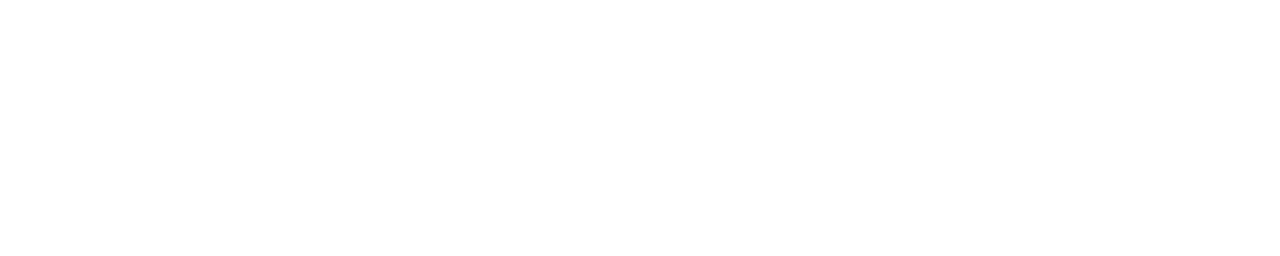
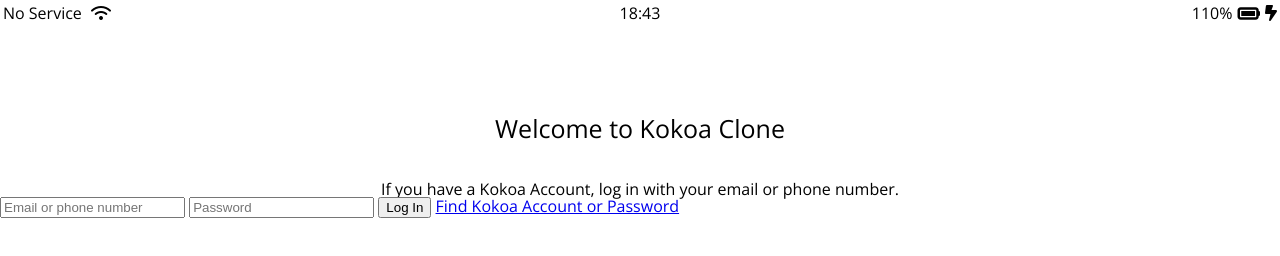
Before and after one commit to hong-kyungs/kokoa-clone-2022, a plain HTML site: page index.html in a window 1280 px wide. Drawn offline with nearby package versions, Linux system fonts and the light colour scheme.

Commit message:
login page in progress

```diff
--- /dev/null
+++ b/css/reset.css
@@ -0,0 +1,124 @@
+html,
+body,
+div,
+span,
+applet,
+object,
+iframe,
+h1,
+h2,
+h3,
+h4,
+h5,
+h6,
+p,
+blockquote,
+pre,
+a,
+abbr,
+acronym,
+address,
+big,
+cite,
+code,
+del,
+dfn,
+em,
+img,
+ins,
+kbd,
+q,
+s,
+samp,
+small,
+strike,
+strong,
+sub,
+sup,
+tt,
+var,
+b,
+u,
+i,
+center,
+dl,
+dt,
+dd,
+ol,
+ul,
+li,
+fieldset,
+form,
+label,
+legend,
+table,
+caption,
+tbody,
+tfoot,
+thead,
+tr,
+th,
+td,
+article,
+aside,
+canvas,
+details,
+embed,
+figure,
+figcaption,
+footer,
+header,
+hgroup,
+menu,
+nav,
+output,
+ruby,
+section,
+summary,
+time,
+mark,
+audio,
+video {
+	margin: 0;
+	padding: 0;
+	border: 0;
+	font-size: 100%;
+	font: inherit;
+	vertical-align: baseline;
+}
+/* HTML5 display-role reset for older browsers */
+article,
+aside,
+details,
+figcaption,
+figure,
+footer,
+header,
+hgroup,
+menu,
+nav,
+section {
+	display: block;
+}
+body {
+	line-height: 1;
+}
+ol,
+ul {
+	list-style: none;
+}
+blockquote,
+q {
+	quotes: none;
+}
+blockquote:before,
+blockquote:after,
+q:before,
+q:after {
+	content: '';
+	content: none;
+}
+table {
+	border-collapse: collapse;
+	border-spacing: 0;
+}
--- /dev/null
+++ b/css/status-bar.css
@@ -0,0 +1,28 @@
+.status-bar {
+	display: flex;
+	justify-content: center;
+	padding: 5px 3px;
+}
+
+.status-bar__column {
+	width: 33.3333%;
+}
+
+.status-bar__column:nth-child(2) {
+	display: flex;
+	justify-content: center;
+}
+
+.status-bar__column:last-child {
+	display: flex;
+	justify-content: flex-end;
+	align-items: center;
+}
+
+.status-bar__column .fa-battery-full {
+	margin: 0px 5px;
+}
+
+.status-bar__column:first-child span {
+	margin-right: 5px;
+}
--- /dev/null
+++ b/css/style.css
@@ -0,0 +1,17 @@
+@import url('https://fonts.googleapis.com/css2?family=Open+Sans:wght@400;600&display=swap');
+@import 'reset.css';
+@import 'status-bar.css';
+
+body {
+	font-family: 'Open Sans', sans-serif;
+}
+
+.welcome-header {
+	margin-top: 90px;
+	text-align: center;
+}
+
+.welcome-header__title {
+	margin-bottom: 40px;
+	font-size: 25px;
+}
--- a/index.html
+++ b/index.html
@@ -5,10 +5,39 @@
   <meta charset="UTF-8">
   <meta http-equiv="X-UA-Compatible" content="IE=edge">
   <meta name="viewport" content="width=device-width, initial-scale=1.0">
-  <title>Document</title>
+  <script src="https://kit.fontawesome.com/d8686bacca.js" crossorigin="anonymous"></script>
+  <link rel="stylesheet" href="css/style.css">
+  <title>Welcome to Kokoa Clone</title>
 </head>
 
 <body>
+  <div class="status-bar">
+    <div class="status-bar__column">
+      <span>No Service</span>
+      <i class="fa-solid fa-wifi"></i>
+
+    </div>
+    <div class="status-bar__column">
+      <span>18:43</span>
+    </div>
+    <div class="status-bar__column">
+      <span>110%</span>
+      <i class="fa-solid fa-battery-full fa-lg"></i>
+      <i class="fa-solid fa-bolt-lightning"></i>
+    </div>
+  </div>
+
+  <header class="welcome-header">
+    <h1 class="welcome-header__title">Welcome to Kokoa Clone</h1>
+    <p class="welcome-header__text">If you have a Kokoa Account, log in with your email or phone number.</p>
+  </header>
+
+  <form id="login-form">
+    <input type="text" placeholder="Email or phone number">
+    <input type="password" placeholder="Password">
+    <input type="submit" value="Log In">
+    <a href="#">Find Kokoa Account or Password</a>
+  </form>
 
 </body>
 
```
Also changed, not shown: 1 other file.
